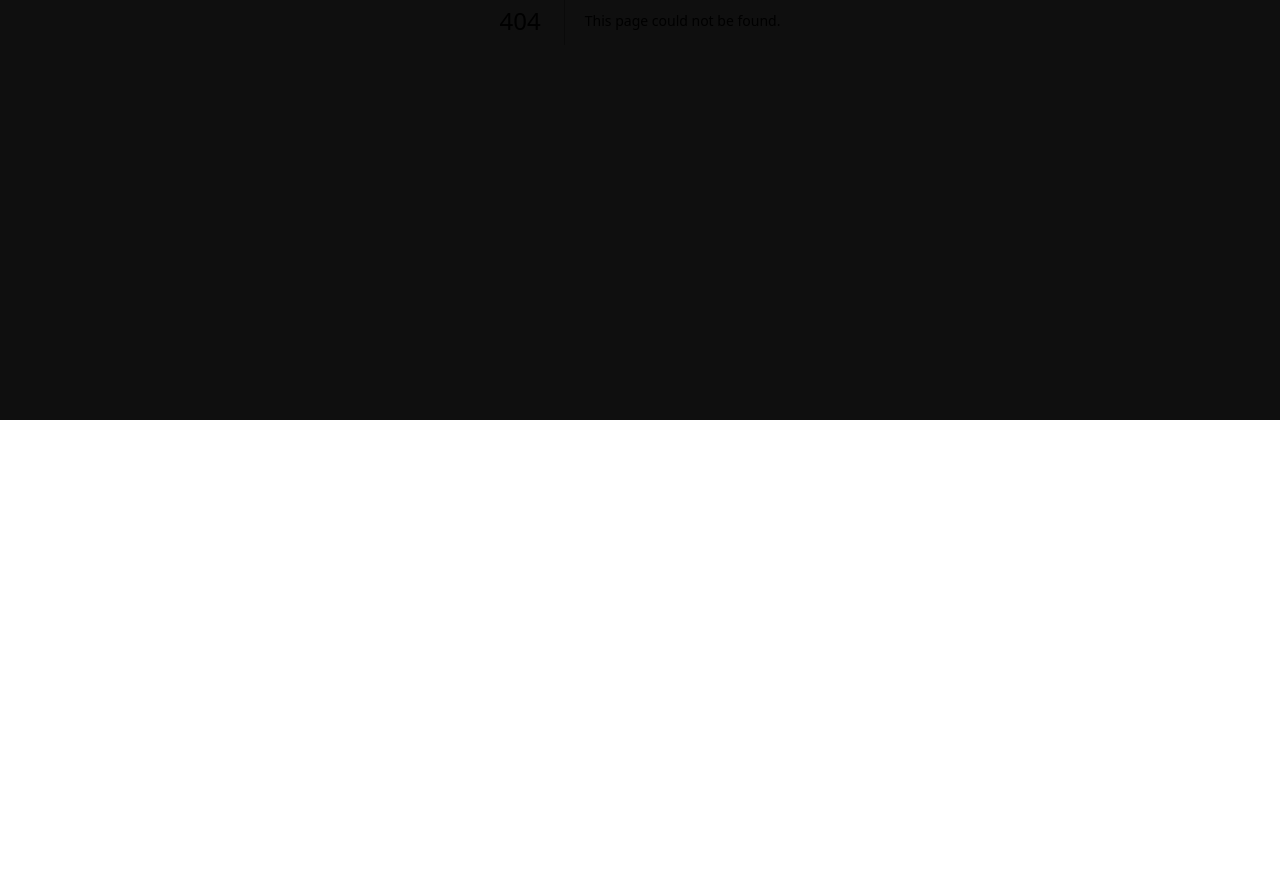
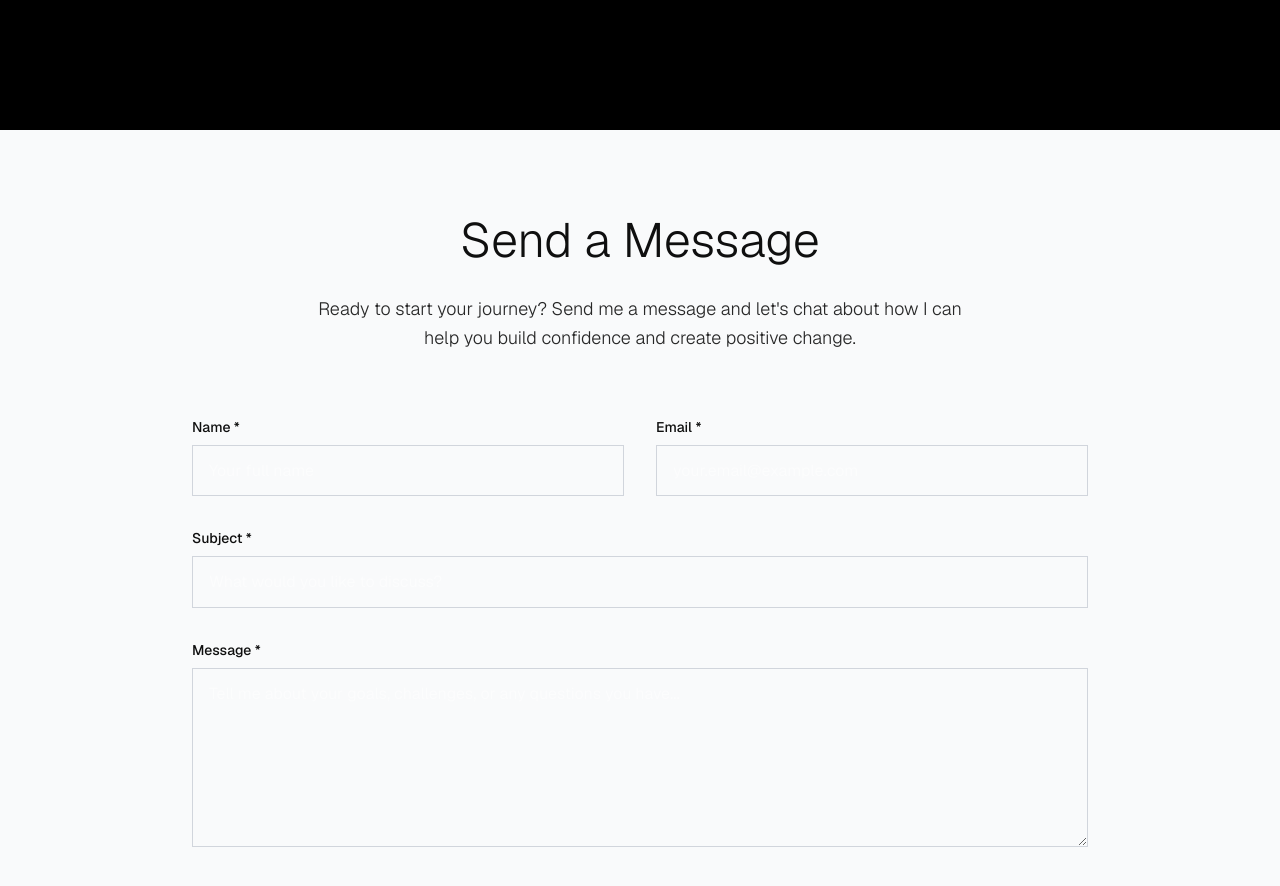
Before and after one commit to ezequiasaramburu/martina-website, a Next.js app: page /contact in a window 1280 px wide. Before the commit this address had no page. Shown: the part 380-1266 px from the top of the page. Before the commit the page ends 800 px from the top, so only its background shows below. Built offline with nearby package versions, Linux system fonts and the light colour scheme.

Commit message:
add contact page and related components

```diff
--- /dev/null
+++ b/src/app/contact/page.tsx
@@ -0,0 +1,22 @@
+"use client";
+
+import ContactHero from "@/components/ContactHero";
+import ContactForm from "@/components/ContactForm";
+import ContactInfo from "@/components/ContactInfo";
+import Footer from "@/components/Footer";
+import Header from "@/components/Header";
+
+const ContactPage = () => {
+  return (
+    <main>
+      <Header />
+      <ContactHero />
+      <ContactForm />
+      <ContactInfo />
+
+      <Footer />
+    </main>
+  );
+};
+
+export default ContactPage;
--- /dev/null
+++ b/src/components/ContactForm.tsx
@@ -0,0 +1,136 @@
+"use client";
+
+import { useState } from "react";
+
+const ContactForm = () => {
+  const [formData, setFormData] = useState({
+    name: "",
+    email: "",
+    subject: "",
+    message: "",
+  });
+
+  const handleChange = (
+    e: React.ChangeEvent<HTMLInputElement | HTMLTextAreaElement>
+  ) => {
+    const { name, value } = e.target;
+    setFormData((prev) => ({
+      ...prev,
+      [name]: value,
+    }));
+  };
+
+  const handleSubmit = (e: React.FormEvent) => {
+    e.preventDefault();
+    // Handle form submission logic here
+    console.log("Form submitted:", formData);
+  };
+
+  return (
+    <section className="bg-gray-50 py-20 px-8">
+      <div className="max-w-4xl mx-auto">
+        <div className="text-center mb-16">
+          <h2 className="text-4xl md:text-5xl font-light text-dark-900 mb-6 leading-tight">
+            Send a Message
+          </h2>
+          <p className="text-lg text-dark-900/90 font-light leading-relaxed max-w-2xl mx-auto">
+            Ready to start your journey? Send me a message and let&apos;s chat
+            about how I can help you build confidence and create positive
+            change.
+          </p>
+        </div>
+
+        <form onSubmit={handleSubmit} className="space-y-8">
+          <div className="grid grid-cols-1 md:grid-cols-2 gap-8">
+            <div>
+              <label
+                htmlFor="name"
+                className="block text-sm font-medium text-dark-900 mb-2"
+              >
+                Name *
+              </label>
+              <input
+                type="text"
+                id="name"
+                name="name"
+                value={formData.name}
+                onChange={handleChange}
+                required
+                className="w-full px-4 py-3 border border-gray-300 rounded-none focus:outline-none focus:ring-2 focus:ring-accent-teal focus:border-accent-teal transition-colors"
+                placeholder="Your full name"
+              />
+            </div>
+
+            <div>
+              <label
+                htmlFor="email"
+                className="block text-sm font-medium text-dark-900 mb-2"
+              >
+                Email *
+              </label>
+              <input
+                type="email"
+                id="email"
+                name="email"
+                value={formData.email}
+                onChange={handleChange}
+                required
+                className="w-full px-4 py-3 border border-gray-300 rounded-none focus:outline-none focus:ring-2 focus:ring-accent-teal focus:border-accent-teal transition-colors"
+                placeholder="your.email@example.com"
+              />
+            </div>
+          </div>
+
+          <div>
+            <label
+              htmlFor="subject"
+              className="block text-sm font-medium text-dark-900 mb-2"
+            >
+              Subject *
+            </label>
+            <input
+              type="text"
+              id="subject"
+              name="subject"
+              value={formData.subject}
+              onChange={handleChange}
+              required
+              className="w-full px-4 py-3 border border-gray-300 rounded-none focus:outline-none focus:ring-2 focus:ring-accent-teal focus:border-accent-teal transition-colors"
+              placeholder="What would you like to discuss?"
+            />
+          </div>
+
+          <div>
+            <label
+              htmlFor="message"
+              className="block text-sm font-medium text-dark-900 mb-2"
+            >
+              Message *
+            </label>
+            <textarea
+              id="message"
+              name="message"
+              value={formData.message}
+              onChange={handleChange}
+              required
+              rows={6}
+              className="w-full px-4 py-3 border border-gray-300 rounded-none focus:outline-none focus:ring-2 focus:ring-accent-teal focus:border-accent-teal transition-colors resize-vertical"
+              placeholder="Tell me about your goals, challenges, or any questions you have..."
+            />
+          </div>
+
+          <div className="text-center">
+            <button
+              type="submit"
+              className="bg-accent-teal text-white px-8 py-3 font-semibold tracking-wide hover:bg-accent-teal/90 focus:outline-none focus:ring-2 focus:ring-accent-teal focus:ring-offset-2 transition-colors"
+            >
+              Send Message
+            </button>
+          </div>
+        </form>
+      </div>
+    </section>
+  );
+};
+
+export default ContactForm;
--- /dev/null
+++ b/src/components/ContactHero.tsx
@@ -0,0 +1,20 @@
+"use client";
+
+const ContactHero = () => {
+  return (
+    <section className="bg-black py-20 lg:py-32 px-8">
+      <div className="max-w-4xl mx-auto text-center">
+        <h1 className="text-4xl md:text-5xl lg:text-6xl font-light text-white mb-6 leading-tight">
+          Get in Touch
+        </h1>
+        <p className="text-lg md:text-xl text-white/90 font-light leading-relaxed max-w-2xl mx-auto">
+          Ready to start your journey towards better self-esteem and confidence?
+          I&apos;d love to hear from you and discuss how we can work together to
+          create positive change in your life.
+        </p>
+      </div>
+    </section>
+  );
+};
+
+export default ContactHero;
--- /dev/null
+++ b/src/components/ContactInfo.tsx
@@ -0,0 +1,77 @@
+"use client";
+
+import { Mail, MapPin, Clock } from "lucide-react";
+
+const ContactInfo = () => {
+  const contactDetails = [
+    {
+      icon: Mail,
+      title: "Email",
+      info: "hello@sjtreharne.com",
+      description:
+        "Send me an email anytime - I typically respond within 24 hours",
+    },
+    {
+      icon: MapPin,
+      title: "Location",
+      info: "Auckland, New Zealand",
+      description:
+        "Based in the beautiful city of Auckland, offering both in-person and online sessions",
+    },
+    {
+      icon: Clock,
+      title: "Response Time",
+      info: "Within 24 hours",
+      description: "I aim to respond to all inquiries quickly and personally",
+    },
+  ];
+
+  return (
+    <section className="bg-white py-20 px-8">
+      <div className="max-w-6xl mx-auto">
+        <div className="text-center mb-16">
+          <h2 className="text-4xl md:text-5xl font-light text-dark-900 mb-6 leading-tight">
+            Let&apos;s Connect
+          </h2>
+          <p className="text-lg text-dark-900/90 font-light leading-relaxed max-w-2xl mx-auto">
+            I&apos;m here to support you on your journey to better self-esteem
+            and confidence. Reach out and let&apos;s start the conversation.
+          </p>
+        </div>
+
+        <div className="grid grid-cols-1 md:grid-cols-3 gap-12">
+          {contactDetails.map((detail, index) => (
+            <div key={index} className="text-center">
+              <div className="flex justify-center mb-4">
+                <detail.icon className="w-8 h-8 text-dark-900 opacity-60" />
+              </div>
+              <h3 className="text-xl font-semibold text-dark-900 mb-2">
+                {detail.title}
+              </h3>
+              <p className="text-lg font-medium text-dark-900 mb-3">
+                {detail.info}
+              </p>
+              <p className="text-sm text-dark-900/60 font-light leading-relaxed">
+                {detail.description}
+              </p>
+            </div>
+          ))}
+        </div>
+
+        <div className="mt-16 p-8 bg-gray-50 rounded-lg text-center">
+          <h3 className="text-2xl font-light text-dark-900 mb-4">
+            Ready to Begin?
+          </h3>
+          <p className="text-dark-900/90 font-light leading-relaxed max-w-2xl mx-auto">
+            Taking the first step is often the hardest part. I&apos;m here to
+            make it as easy as possible. Whether you&apos;re looking to work on
+            self-esteem, eating habits, minimalism, or personal style, I&apos;m
+            excited to help you create positive change in your life.
+          </p>
+        </div>
+      </div>
+    </section>
+  );
+};
+
+export default ContactInfo;
```
